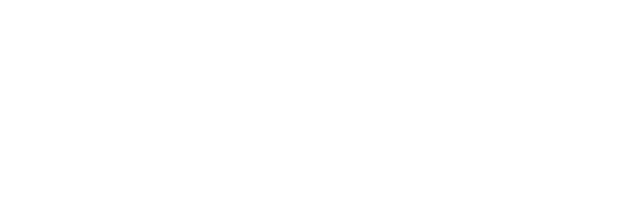
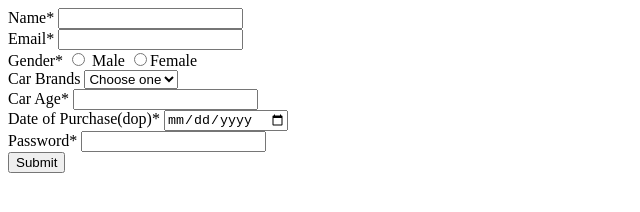
Before and after one commit to acciojob/car-insurance-form-prajwal2103, a website: page main.html in a window 1280 px wide. Shown: the whole page, without its empty margins (0-640 px from the left). Drawn offline with Linux system fonts and the light colour scheme.

Commit message:
created a submission

```diff
--- a/main.html
+++ b/main.html
@@ -7,7 +7,43 @@
 </head>
 
 <body>
-	<!-- the entire body must be written by student -->
+	<form method="post">
+	<div>
+	 <label for="name">Name*</label>
+	<input id="name" type="text" name="name" required>
+	</div>
+	<div>
+		<label for="email">Email*</label>
+		<input id="email" name="email" type="text">
+	</div>
+	<div>
+	<label for="gender">Gender*</label>
+	<label><input id="gender"type="radio"name="gender" value="male" required> Male</label>
+	<label><input id="gender" type="radio" name="gender"value="female"required>Female</label>
+	</div>
+	<div>
+	<label for="car">Car Brands</label>
+	<select id="car" name="car">
+	<option value="">Choose one</option>
+	<option value="bmw">BMW</option>
+	<option value="Audi">Audi</option>
+	<option value="mercedez">Mercedez</option>
+	</select>
+	</div>
+	<div>
+	<label for="carage">Car Age*</label>
+	<input id="carage" name="carage" type="number" required>
+	</div>
+	<div>
+	<label for="dop">Date of Purchase(dop)*</label>
+	<input id="dop"name="dop"type="date" required>
+	</div>
+	<div>
+	<label for="password">Password*</label>
+	<input id="password" name="password" type="password" required>
+	</div>
+   <button type="submit">Submit</button>
+	</form>
     <script type="text/javascript" src="./script.js">
 </script>
 
```
